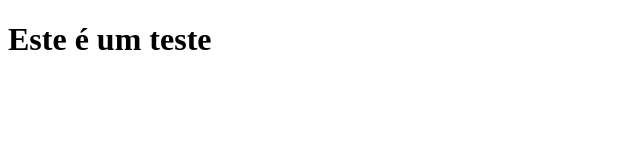
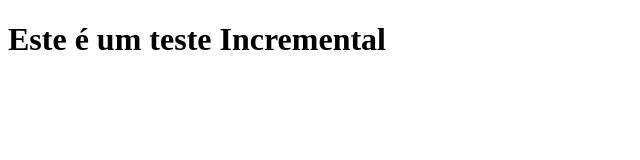
Before and after one commit to rpopuc/gha-tests, a plain HTML site: page src/index.html in a window 1280 px wide. Shown: the whole page, without its empty margins (0-640 px from the left). Drawn offline with Linux system fonts and the light colour scheme.

Commit message:
feat: teste 2

```diff
--- a/src/index.html
+++ b/src/index.html
@@ -8,6 +8,7 @@
     <body>
         <h1>
             Este é um teste
+            Incremental
         </h1>
     </body>
 </html>
```
